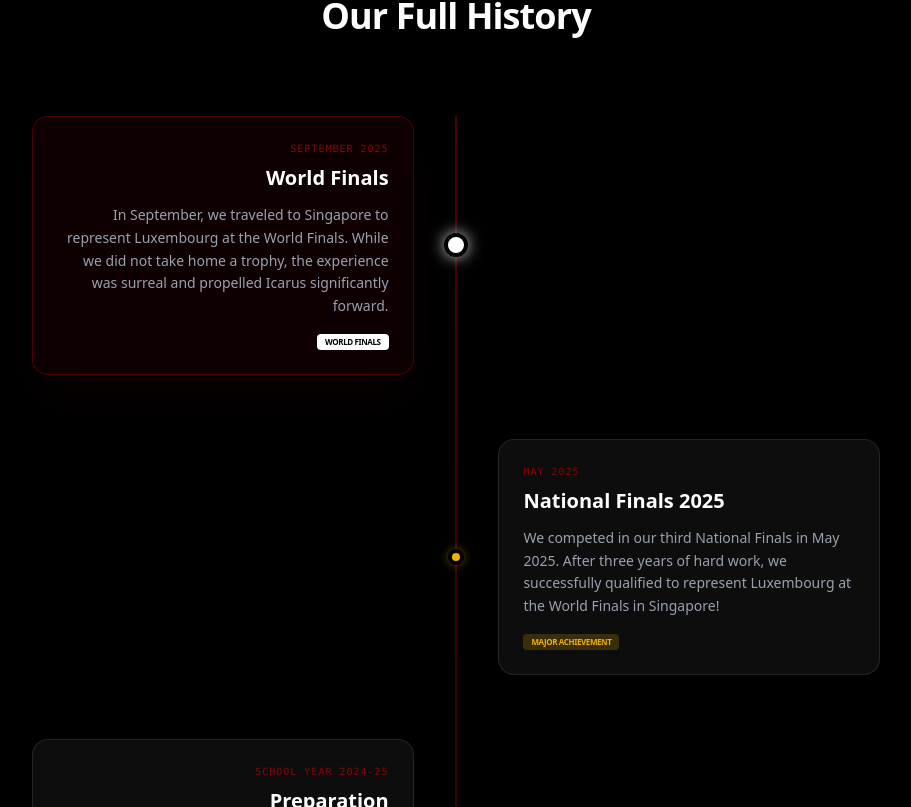
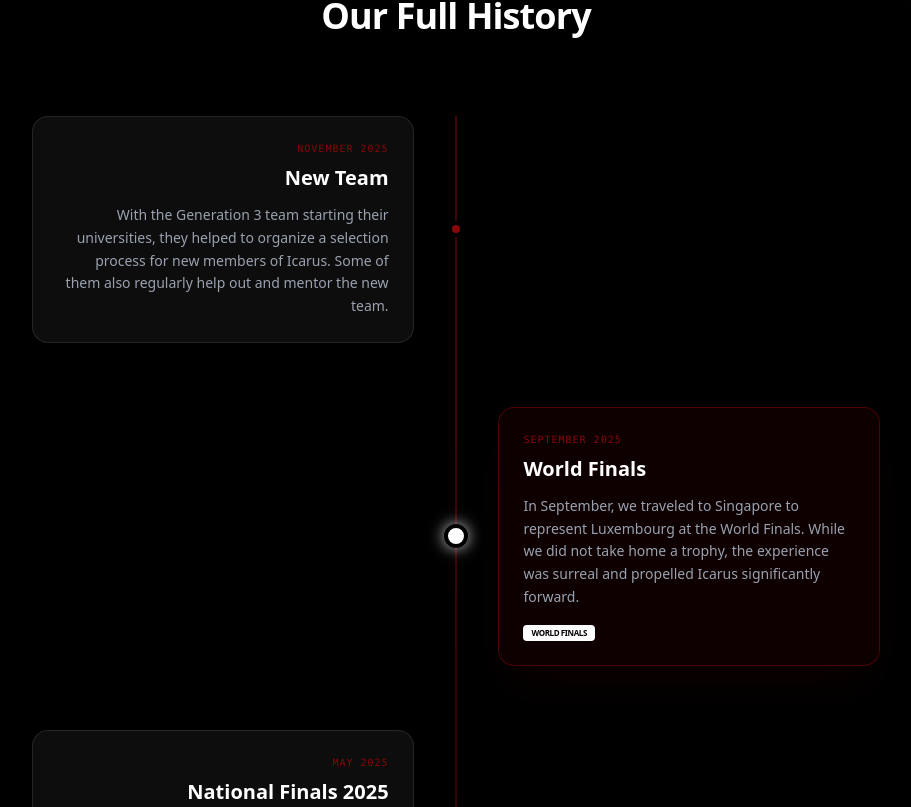
Before and after one commit to ccsio/icarus-website2, a Vue app: page /team in a window 1280 px wide. Shown: the part 2173-2980 px from the top of the page, without its empty margins (184-1095 px from the left). Built offline with nearby package versions, Linux system fonts and the light colour scheme; a web font is replaced by a local one.

Commit message:
new timeline event

```diff
--- a/src/components/FullTimeline.vue
+++ b/src/components/FullTimeline.vue
@@ -3,6 +3,7 @@ import { useI18n } from 'vue-i18n'
 const { t } = useI18n()
 
 const timelineEvents = [
+  { id: 'new_team', type: 'standard' },
   { id: 'world_finals', type: 'pinnacle' },
   { id: 'national_finals_25', type: 'major' },
   { id: 'prep_24_25', type: 'standard' },
--- a/src/i18n/locales/en.json
+++ b/src/i18n/locales/en.json
@@ -393,6 +393,11 @@
                 "date": "September 2025",
                 "title": "World Finals",
                 "text": "In September, we traveled to Singapore to represent Luxembourg at the World Finals. While we did not take home a trophy, the experience was surreal and propelled Icarus significantly forward."
+            },
+            "new_team": {
+                "date": "November 2025",
+                "title": "New Team",
+                "text": "With the Generation 3 team starting their universities, they helped to organize a selection process for new members of Icarus. Some of them also regularly help out and mentor the new team. "
             }
         }
     },
--- a/src/i18n/locales/fr.json
+++ b/src/i18n/locales/fr.json
@@ -393,6 +393,11 @@
                 "date": "Septembre 2025",
                 "title": "World Finals",
                 "text": "En septembre, nous nous sommes rendus à Singapour pour représenter le Luxembourg aux World Finals. Bien que nous n'ayons pas ramené de trophée, l'expérience a été surréaliste et a propulsé Icarus de manière significative."
+            },
+            "new_team": {
+                "date": "Novembre 2025",
+                "title": "Nouvelle Équipe",
+                "text": "Alors que les membres de la troisième génération entamaient leurs études universitaires, ils ont contribué à organiser un processus de sélection pour les nouveaux membres d'Icarus. Certains d'entre eux apportent également régulièrement leur aide et encadrent la nouvelle équipe. "
             }
         }
     },
```
